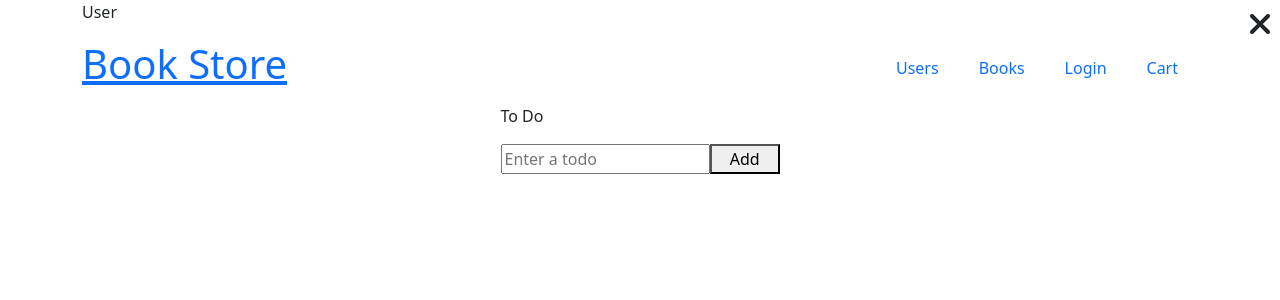
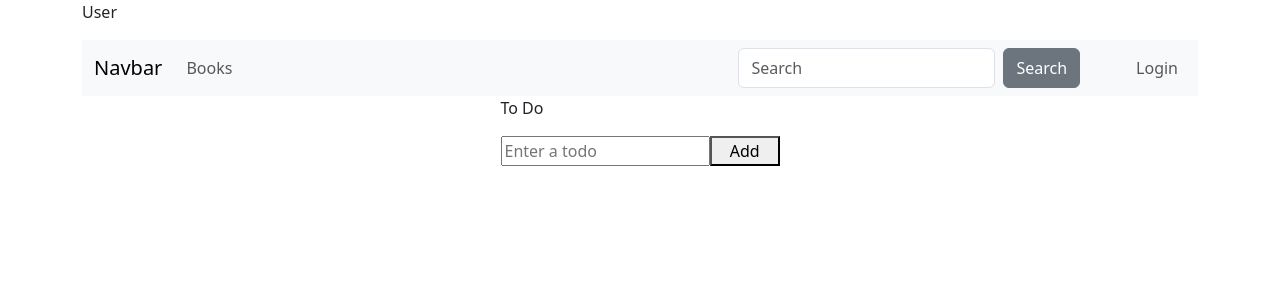
Before and after one commit to neup-sudip/book_store_react, a React (Vite) app: page / in a window 1280 px wide. Shown: the top 300 px of the page. Built offline with nearby package versions, Linux system fonts and the light colour scheme.

Commit message:
Search and pagination added

```diff
--- a/src/components/layout/LayoutDecider.jsx
+++ b/src/common/LayoutDecider.jsx
@@ -1,6 +1,6 @@
 /* eslint-disable react/prop-types */
-import AdminLayout from "./AdminLayout";
-import UsersLayout from "./UserLayout";
+import AdminLayout from "../components/layout/AdminLayout";
+import UsersLayout from "../components/layout/UserLayout";
 
 const LayoutDecider = ({ profile }) => {
   if (profile?.role === "ADMIN") {
--- /dev/null
+++ b/src/common/Pagination.jsx
@@ -0,0 +1,58 @@
+/* eslint-disable react/prop-types */
+const Pagination = ({ currentPage = 1, setCurrentPage, totalPages }) => {
+  return (
+    <nav aria-label="Page navigation example">
+      <ul className="pagination justify-content-end">
+        <li className={`page-item ${currentPage <= 1 && "disabled"}`}>
+          <button
+            onClick={() => setCurrentPage(currentPage - 1)}
+            className="page-link"
+          >
+            Previous
+          </button>
+        </li>
+        {currentPage >= 2 && (
+          <li className="page-item">
+            <button
+              onClick={() => setCurrentPage(currentPage - 1)}
+              className="page-link"
+            >
+              {currentPage - 1}
+            </button>
+          </li>
+        )}
+
+        <li className="page-item">
+          <button
+            onClick={() => setCurrentPage(currentPage)}
+            className="page-link bg-primary-subtle "
+          >
+            {currentPage}
+          </button>
+        </li>
+
+        {currentPage <= totalPages - 1 && (
+          <li className="page-item">
+            <button
+              onClick={() => setCurrentPage(currentPage + 1)}
+              className="page-link"
+            >
+              {currentPage + 1}
+            </button>
+          </li>
+        )}
+
+        <li className={`page-item ${currentPage >= totalPages && "disabled"}`}>
+          <button
+            onClick={() => setCurrentPage(currentPage + 1)}
+            className="page-link"
+          >
+            Next
+          </button>
+        </li>
+      </ul>
+    </nav>
+  );
+};
+
+export default Pagination;
--- a/src/components/auth/Login.jsx
+++ b/src/components/auth/Login.jsx
@@ -51,11 +51,14 @@ const Login = () => {
     });
     if (success) {
       emitSuccessToast(message);
-      dispatch(GET_USER_PROFILE({ url: "/users/profile" }));
-      dispatch(GET_CART({ url: "/cart" }));
-      navigate("/");
+      if (isLoginType) {
+        dispatch(GET_USER_PROFILE({ url: "/users/profile" }));
+        dispatch(GET_CART({ url: "/cart" }));
+        navigate("/");
+      } else {
+        setIsLoginType(true);
+      }
     } else {
-      console.log(data, message);
       if (data) {
         action.setErrors(data);
       } else {
--- a/src/components/book/BookList.jsx
+++ b/src/components/book/BookList.jsx
@@ -1,30 +1,44 @@
 import { useEffect, useState } from "react";
-import BookCard from "./BookCard.jsx";
-import { Link } from "react-router-dom";
-import { ApiServices } from "../../utils/httpServices.js";
-import { emitErrorToast } from "../../common/toast/EmitToast.js";
+import { useSearchParams, Link } from "react-router-dom";
+import Pagination from "../../common/Pagination";
+import { ApiServices } from "../../utils/httpServices";
+import BookCard from "./BookCard";
 
 const BookList = () => {
+  const [searchParams, setSearchParams] = useSearchParams();
   const [books, setBooks] = useState([]);
+  const [currentPage, setCurrentPage] = useState(1);
+  const [totalPages, setTotalPages] = useState(1);
+  const [searchQuery, setSearchQuery] = useState("");
 
-  const getBooks = async () => {
-    const { data, message, success } = await ApiServices.get({
-      url: "/books",
+  const getBooks = async (query, page) => {
+    const { data, success, message } = await ApiServices.get({
+      url: `/books?query=${query}&page=${page}`,
     });
 
     if (success) {
-      setBooks(data);
+      setBooks(data?.books);
+      setTotalPages(data?.totalPages);
     } else {
-      emitErrorToast(message);
+      console.log(message);
     }
   };
 
   useEffect(() => {
-    getBooks();
-  }, []);
+    const query = searchParams.get("query") ?? "";
+    const page = parseInt(searchParams.get("page") ?? 1);
+    setCurrentPage(page);
+    setSearchQuery(query);
+    getBooks(query, page);
+    //eslint-disable-next-line
+  }, [searchParams]);
+
+  const handlePageChange = (newPage) => {
+    setSearchParams({ query: searchQuery, page: newPage });
+  };
 
   return (
-    <div className=" mt-2">
+    <div>
       <div className="d-flex justify-content-between align-items-center">
         <h1>List of Books</h1>
         <Link
@@ -44,6 +58,12 @@ const BookList = () => {
       ) : (
         <p>No Book found</p>
       )}
+
+      <Pagination
+        currentPage={currentPage}
+        setCurrentPage={handlePageChange}
+        totalPages={totalPages}
+      />
     </div>
   );
 };
--- a/src/components/layout/Navbar.jsx
+++ b/src/components/layout/Navbar.jsx
@@ -1,42 +1,93 @@
-import { Link } from "react-router-dom";
+import { useState } from "react";
+import { Link, useNavigate } from "react-router-dom";
 import { useSelector, useDispatch } from "react-redux";
 import { LOGOUT } from "../../redux/sagas/actions";
 
 const Navbar = () => {
   const { profile } = useSelector((state) => state.user);
   const dispatch = useDispatch();
+  const navigate = useNavigate();
+
+  const [search, setSearch] = useState("");
 
   const handleLogout = () => {
     dispatch(LOGOUT());
   };
 
+  const handleSearch = () => {
+    if (search?.length > 0) {
+      navigate(`/books?query=${search}&page=1`);
+    }
+  };
+
   return (
-    <div className=" mb-2">
-      <nav className="d-sm-flex justify-content-between">
-        <h1>
-          <Link to="/">Book Store</Link>
-        </h1>
-        <div className="position-fixed d-none top-0 end-0 z-1 p-2">
-          <i className="fa fa-bars fa-2x"></i>
-        </div>
-
-        <div className="position-fixed top-0 end-0 z-1 p-2">
-          <i className="fa-solid fa-xmark fa-2x"></i>
-        </div>
-        <ul id="nav-ul" className="nav d-grid d-sm-flex align-content-center">
-          <li className="nav-item rounded-1 m-1">
+    <nav className="navbar navbar-expand-lg bg-light" data-bs-theme="light">
+      <div className="container-fluid">
+        <Link className="navbar-brand" to="/">
+          Navbar
+        </Link>
+        <button
+          className="navbar-toggler"
+          type="button"
+          data-bs-toggle="collapse"
+          data-bs-target="#navbarColor02"
+          aria-controls="navbarColor02"
+          aria-expanded="false"
+          aria-label="Toggle navigation"
+        >
+          <span className="navbar-toggler-icon"></span>
+        </button>
+        <div className="collapse navbar-collapse" id="navbarColor02">
+          <ul className="navbar-nav me-auto">
+            {profile && profile?.role === "ADMIN" && (
+              <li className="nav-item">
                 <Link to="/users" className="nav-link">
                   Users
                 </Link>
               </li>
-          <li className="nav-item rounded-1 m-1">
+            )}
+
+            <li className="nav-item">
               <Link to="/books" className="nav-link">
                 Books
               </Link>
             </li>
-          <li className="nav-item rounded-1 m-1">
+          </ul>
+
+          <div className="d-lg-flex justify-content-between">
+            <div className="d-flex me-5">
+              <input
+                className="form-control my-2 my-sm-0 me-lg-2"
+                type="search"
+                placeholder="Search"
+                name="search"
+                value={search}
+                onChange={(e) => setSearch(e.target.value)}
+              />
+              <button
+                onClick={handleSearch}
+                className="btn btn-secondary my-2 my-sm-0"
+                type="button"
+              >
+                Search
+              </button>
+            </div>
+
+            <ul className="navbar-nav me-auto">
+              {profile && (
+                <li className="nav-item">
+                  <Link to="/cart" className="nav-link">
+                    Cart
+                  </Link>
+                </li>
+              )}
+              <li className="nav-item">
                 {profile ? (
-              <button onClick={handleLogout} className="nav-link" type="button">
+                  <button
+                    onClick={handleLogout}
+                    className="nav-link"
+                    type="button"
+                  >
                     Logout
                   </button>
                 ) : (
@@ -45,14 +96,11 @@ const Navbar = () => {
                   </Link>
                 )}
               </li>
-          <li className="nav-item rounded-1 m-1">
-            <Link to="/cart" className="nav-link">
-              Cart
-            </Link>
-          </li>
             </ul>
+          </div>
+        </div>
+      </div>
     </nav>
-    </div>
   );
 };
 
--- a/src/main.jsx
+++ b/src/main.jsx
@@ -5,11 +5,13 @@ import { BrowserRouter } from "react-router-dom";
 import { Provider } from "react-redux";
 import { PersistGate } from "redux-persist/integration/react";
 import { persistor, store } from "./redux/store.js";
+import AxiosInterceptor from "./utils/AxiosInterceptor.jsx";
 
 ReactDOM.createRoot(document.getElementById("root")).render(
   <BrowserRouter>
     <Provider store={store}>
       <PersistGate loading={null} persistor={persistor}>
+        <AxiosInterceptor />
         <App />
       </PersistGate>
     </Provider>
--- /dev/null
+++ b/src/utils/AxiosInterceptor.jsx
@@ -0,0 +1,28 @@
+import { useEffect } from "react";
+import { useNavigate } from "react-router-dom";
+import { useDispatch } from "react-redux";
+import { instance } from "./axios";
+import { LOGOUT } from "../redux/sagas/actions";
+
+const AxiosInterceptor = () => {
+  const navigate = useNavigate();
+  const dispatch = useDispatch();
+
+  const handleRequest = () => {
+    instance.interceptors.response.use((response) => {
+      if (response?.data?.status === 401) {
+        dispatch(LOGOUT());
+        navigate("/auth/login");
+      }
+      return response;
+    });
+  };
+
+  useEffect(() => {
+    handleRequest();
+    //eslint-disable-next-line
+  }, []);
+  return <></>;
+};
+
+export default AxiosInterceptor;
--- a/src/utils/axios.js
+++ b/src/utils/axios.js
@@ -10,13 +10,6 @@ export const instance = axios.create({
   },
 });
 
-instance.interceptors.response.use((response) => {
-  if (response?.data?.status === 401) {
-    localStorage.removeItem("persist:root");
-  }
-  return response;
-});
-
 export const deleteApi = (url) => instance.delete(url);
 
 export const getApi = ({ url }) => instance.get(url);
```
Also changed, not shown: src/App.jsx (+6 -5 lines), src/common/Protected.jsx (renamed from src/components/layout/Protected.jsx), src/common/Public.jsx (renamed from src/components/layout/Public.jsx), src/common/RoleChecker.jsx (renamed from src/components/layout/RoleChecker.jsx). Lines whose indentation alone changed are shown as unchanged.
